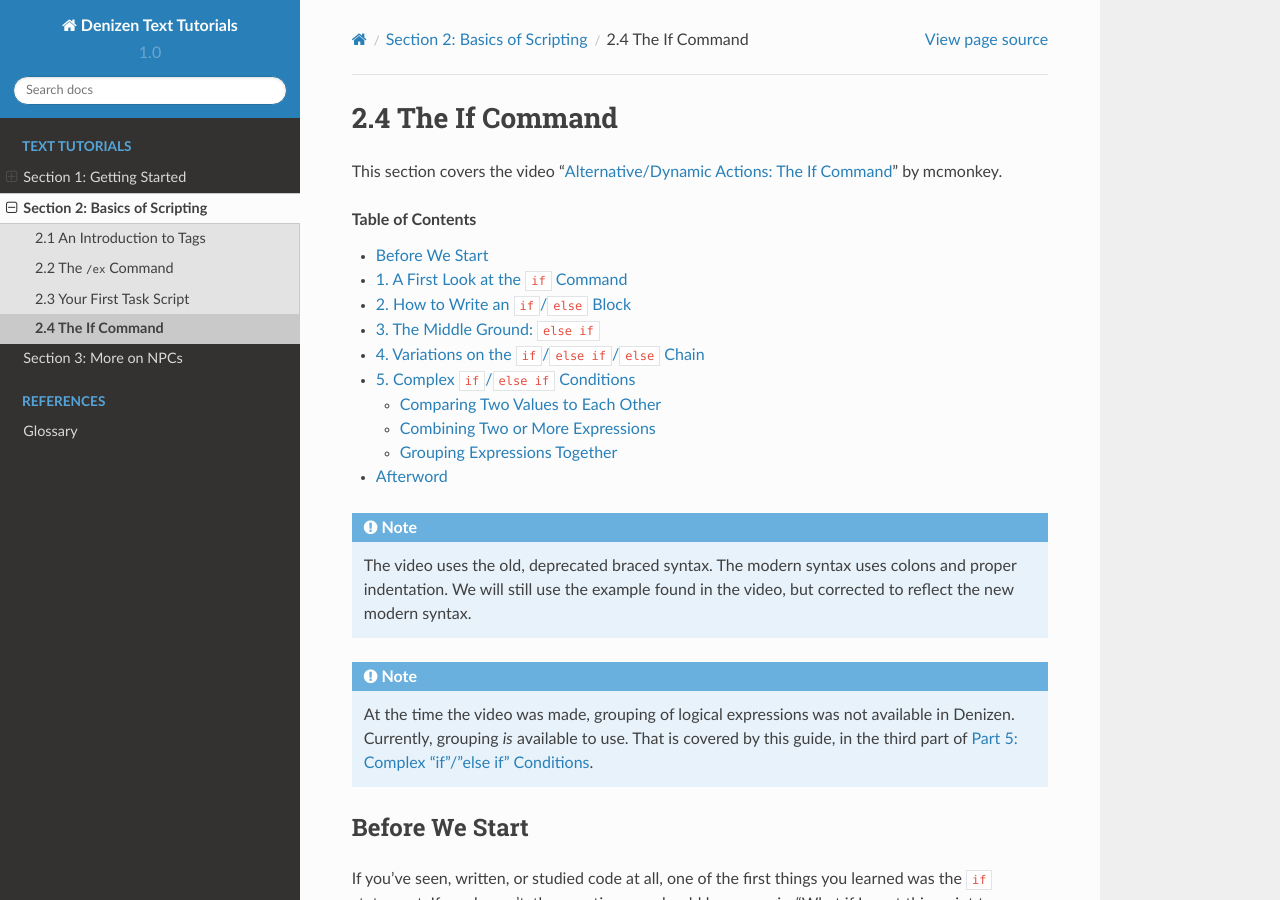
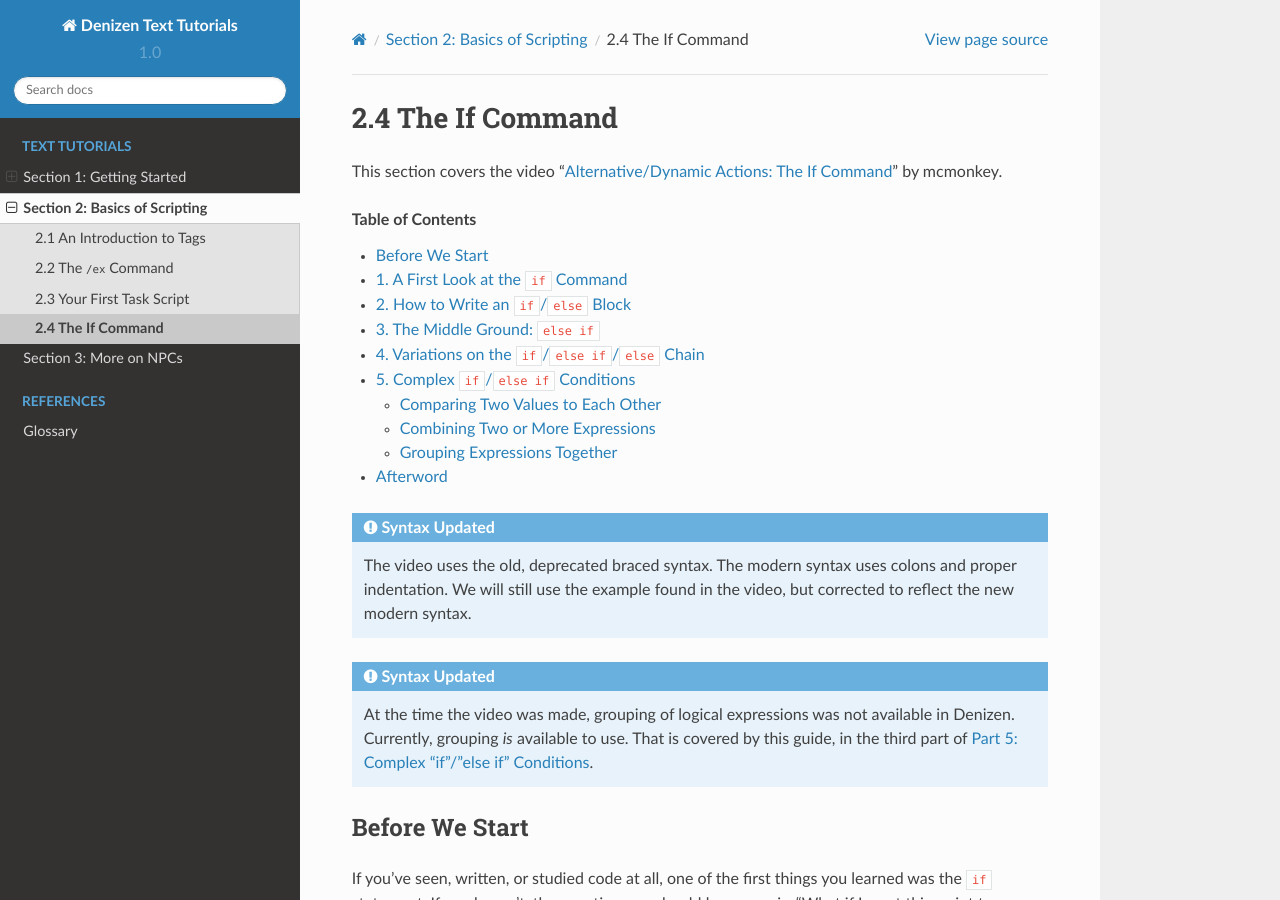
Before and after one commit to DenizenScript/Denizen-For-Bukkit-Docs, a Sphinx documentation site: the page built from source/docs/basics-of-scripting/the-if-command.rst, in a window 1280 px wide and 900 px high. Built offline with Sphinx 7.4.7 and the Read the Docs theme 2.0.0, drawn with Linux system fonts in a browser that asks for light colours.

Commit message:
Use better admonition headings than just "Note"

```diff
--- a/source/docs/basics-of-scripting/the-if-command.rst
+++ b/source/docs/basics-of-scripting/the-if-command.rst
@@ -10,13 +10,13 @@ Command`__" by mcmonkey.
 .. contents:: Table of Contents
   :local:
 
-.. note::
+.. admonition:: Syntax Updated
 
   The video uses the old, deprecated braced syntax. The modern syntax uses
   colons and proper indentation. We will still use the example found in the
   video, but corrected to reflect the new modern syntax.
 
-.. note::
+.. admonition:: Syntax Updated
 
   At the time the video was made, grouping of logical expressions was not
   available in Denizen. Currently, grouping *is* available to use. That is
--- a/source/docs/basics-of-scripting/your-first-task-script.rst
+++ b/source/docs/basics-of-scripting/your-first-task-script.rst
@@ -10,7 +10,7 @@ Task Script`__" by mcmonkey.
 .. contents:: Table of Contents
   :local:
 
-.. note::
+.. attention::
 
   The beginning part of the video contains outdated information. You should not
   be downloading or using Craftbukkit. Instead, use the latest Spigot builds.
```
